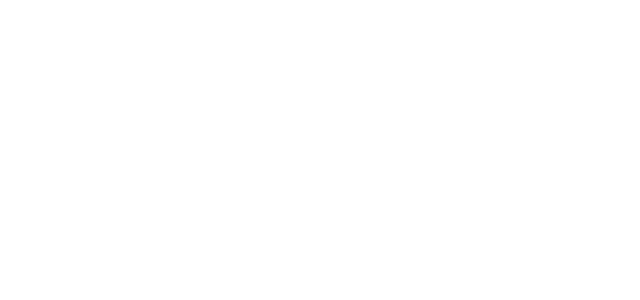
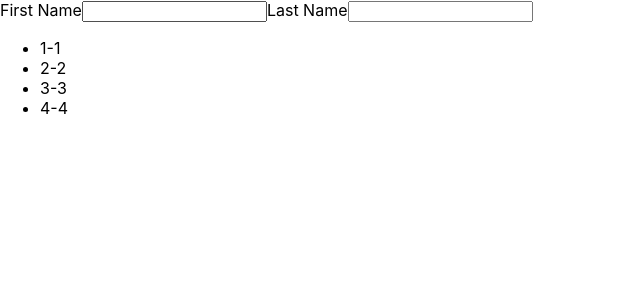
Before and after one commit to sastro2/guestlist, a React (Create React App) app: page / in a window 1280 px wide. Shown: the top 300 px of the page, without its empty margins (0-640 px from the left). Built offline with nearby package versions, Linux system fonts and the light colour scheme.

Commit message:
Add NameInputComponent

```diff
--- a/package.json
+++ b/package.json
@@ -6,6 +6,7 @@
     "@testing-library/jest-dom": "^5.14.1",
     "@testing-library/react": "^13.0.0",
     "@testing-library/user-event": "^13.2.1",
+    "prop-types": "^15.8.1",
     "react": "^18.1.0",
     "react-dom": "^18.1.0",
     "react-scripts": "5.0.1",
--- a/src/App.js
+++ b/src/App.js
@@ -1,7 +1,89 @@
 import './App.css';
+import PropTypes from 'prop-types';
+import { useState } from 'react';
+
+const defaultGuestlist = [
+  {
+    firstName: '1',
+    lastName: '1',
+  },
+
+  {
+    firstName: '2',
+    lastName: '2',
+  },
+
+  {
+    firstName: '3',
+    lastName: '3',
+  },
+
+  {
+    firstName: '4',
+    lastName: '4',
+  },
+];
+
+defaultGuestlist.PropTypes = {
+  firstName: PropTypes.string.isRequired,
+  lastName: PropTypes.string.isRequired,
+};
+
+function NameInputComponent() {
+  const [guestlist, setGuestlist] = useState(defaultGuestlist);
+
+  let newFirstName = '';
+
+  const handleFirstNameChange = (event) => {
+    newFirstName = event.target.value;
+  };
+
+  const createGuest = (event) => {
+    if (event.key === 'Enter') {
+      console.log(newFirstName, event.target.value);
+      const tempArray = guestlist.map((guest) => {
+        return <li key={guest}>{guest}</li>;
+      });
+      tempArray.push({
+        firstName: newFirstName,
+        lastName: event.target.value,
+      });
+      console.log(guestlist);
+      setGuestlist(tempArray);
+      console.log(guestlist);
+    }
+    return;
+  };
+
+  return (
+    <div>
+      <label htmlFor="firstName">First Name</label>
+      <input
+        id="firstName"
+        type="text"
+        onChange={handleFirstNameChange}
+      ></input>
+      <label htmlFor="lastName">Last Name</label>
+      <input id="lastName" type="text" onKeyDown={createGuest}></input>
+      <ul>
+        {guestlist.map((guest) => {
+          return (
+            <li key={guest}>
+              {guest.firstName}-{guest.lastName}
+            </li>
+          );
+        })}
+      </ul>
+    </div>
+  );
+}
 
 function App() {
-  return <></>;
+  return (
+    <div>
+      <NameInputComponent />
+    </div>
+  );
 }
 
 export default App;
```
